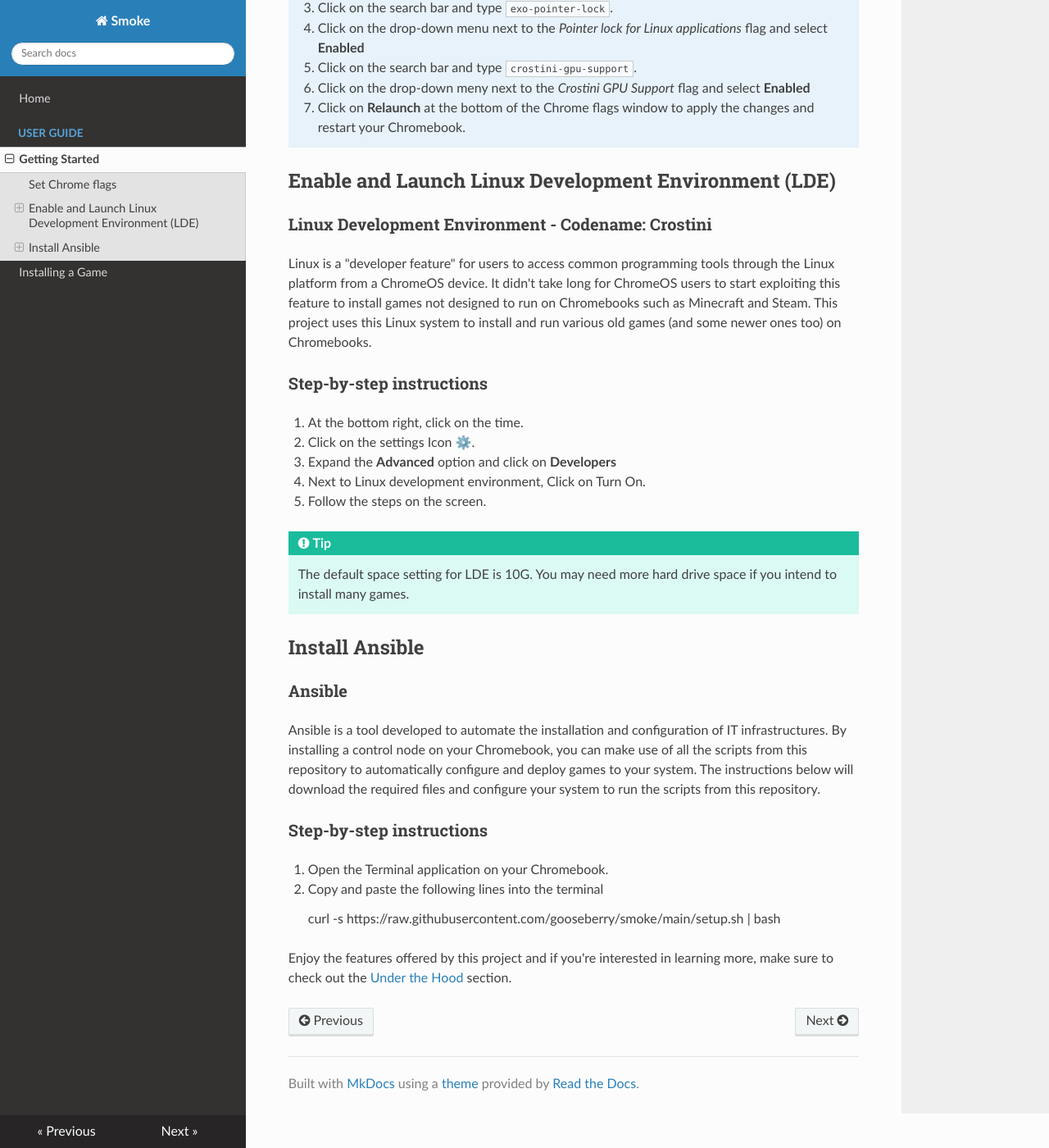
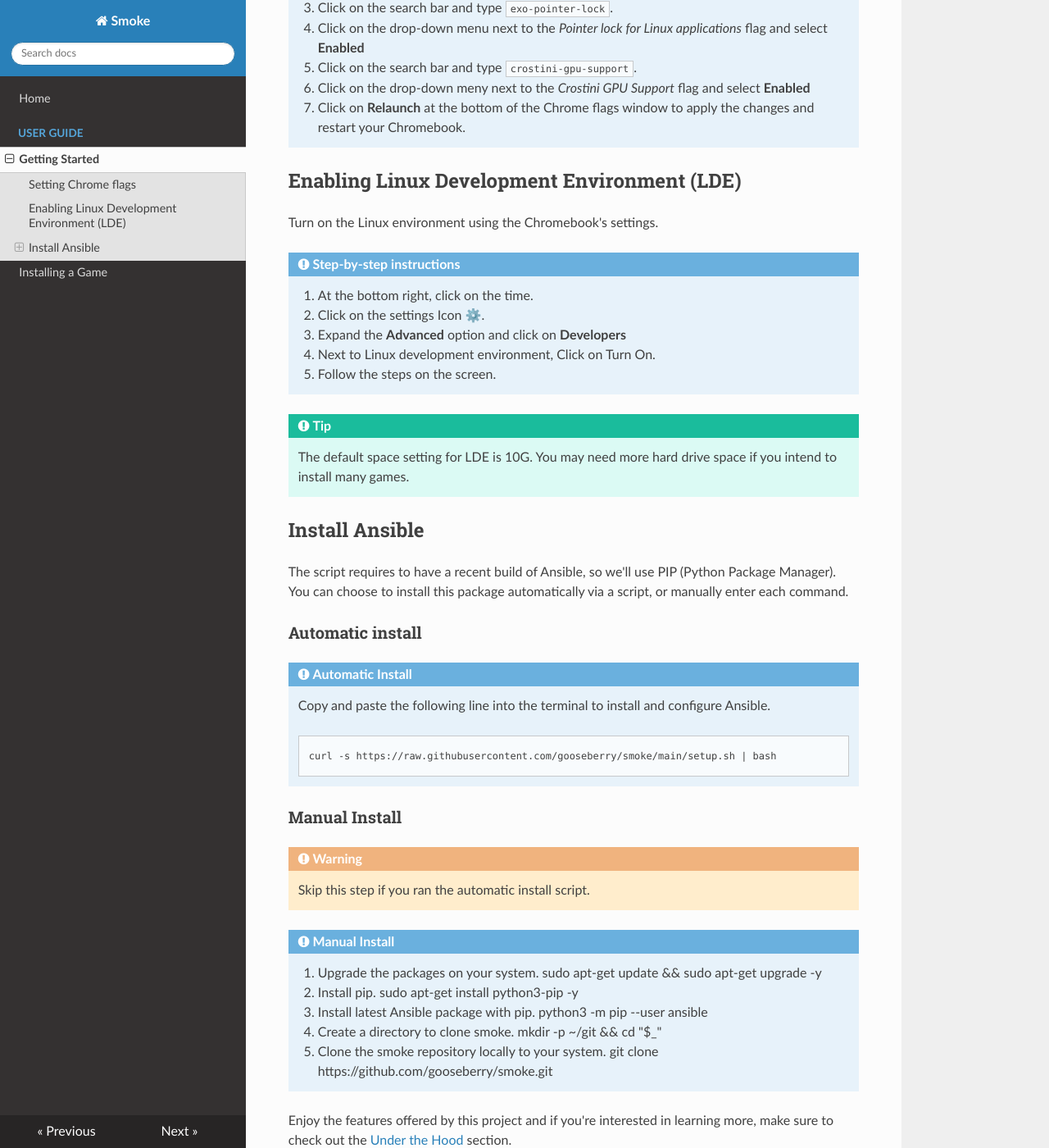
Before and after one commit to gooseberry/smoke, an MkDocs documentation site: the page built from docs/user-guide/getting-started.md, in a window 1280 px wide and 1400 px high, scrolled down 356 px. Shown: the whole window at 82% size. Built offline with MkDocs 1.6.1, drawn with Linux system fonts in a browser that asks for light colours; nearby versions of some CDN libraries; some of the changed text lies outside the part shown.

Commit message:
Updated instructions

```diff
--- a/docs/user-guide/getting-started.md
+++ b/docs/user-guide/getting-started.md
@@ -1,6 +1,6 @@
 # Requirements
 
-## Set Chrome flags
+## Setting Chrome flags
 For optimal performance with your games, you will need to set some *Chrome flags* on your system.
 
 !!! Note "Step-by-step instructions"
@@ -13,31 +13,47 @@
     1. Click on **Relaunch** at the bottom of the Chrome flags window to apply the changes and restart your Chromebook.
 
 
-## Enable and Launch Linux Development Environment (LDE)
+## Enabling Linux Development Environment (LDE)
+Turn on the Linux environment using the Chromebook's settings.
 
-### Linux Development Environment - Codename: Crostini
-Linux is a "developer feature" for users to access common programming tools through the Linux platform from a ChromeOS device.  It didn't take long for ChromeOS users to start exploiting this feature to install games not designed to run on Chromebooks such as Minecraft and Steam.  This project uses this Linux system to install and run various old games (and some newer ones too) on Chromebooks.
-
-
-### Step-by-step instructions
-1. At the bottom right, click on the time.
-1. Click on the settings Icon ⚙️.
-1. Expand the **Advanced** option and click on **Developers**
-1. Next to Linux development environment, Click on Turn On.
-1. Follow the steps on the screen.
+!!! Note "Step-by-step instructions"
+    1. At the bottom right, click on the time.
+    1. Click on the settings Icon ⚙️.
+    1. Expand the **Advanced** option and click on **Developers**
+    1. Next to Linux development environment, Click on Turn On.
+    1. Follow the steps on the screen.
 
 !!! Tip
     The default space setting for LDE is 10G.  You may need more hard drive space if you intend to install many games.
 
 ## Install Ansible
+The script requires to have a recent build of Ansible, so we'll use PIP (Python Package Manager).  You can choose to install this package automatically via a script, or manually enter each command.
 
-### Ansible
-Ansible is a tool developed to automate the installation and configuration of IT infrastructures.  By installing a control node on your Chromebook, you can make use of all the scripts from this repository to automatically configure and deploy games to your system.  The instructions below will download the required files and configure your system to run the scripts from this repository.
+### Automatic install
 
-### Step-by-step instructions
-1. Open the Terminal application on your Chromebook.
-1. Copy and paste the following lines into the terminal
+!!! Note "Automatic Install"
+    Copy and paste the following line into the terminal to install and configure Ansible.
 
-       curl -s https://raw.githubusercontent.com/gooseberry/smoke/main/setup.sh | bash
+        curl -s https://raw.githubusercontent.com/gooseberry/smoke/main/setup.sh | bash
+
+
+### Manual Install
+
+!!! Warning
+    Skip this step if you ran the automatic install script.
+
+!!! Note "Manual Install"
+    1. Upgrade the packages on your system.
+            sudo apt-get update && sudo apt-get upgrade -y
+    1. Install pip.
+            sudo apt-get install python3-pip -y
+    1. Install latest Ansible package with pip.
+            python3 -m pip --user ansible
+    1. Create a directory to clone smoke.
+            mkdir -p ~/git && cd "$_"
+    1. Clone the smoke repository locally to your system.
+            git clone https://github.com/gooseberry/smoke.git
+
+
 
 Enjoy the features offered by this project and if you're interested in learning more, make sure to check out the [[Under the Hood]] section.
```
